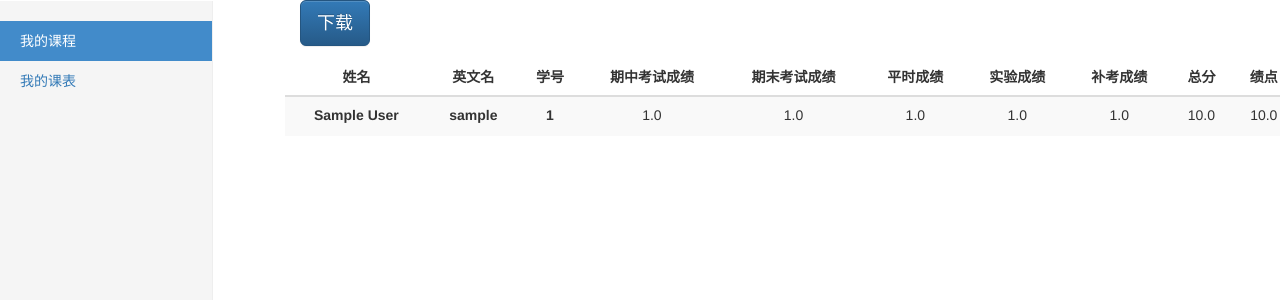
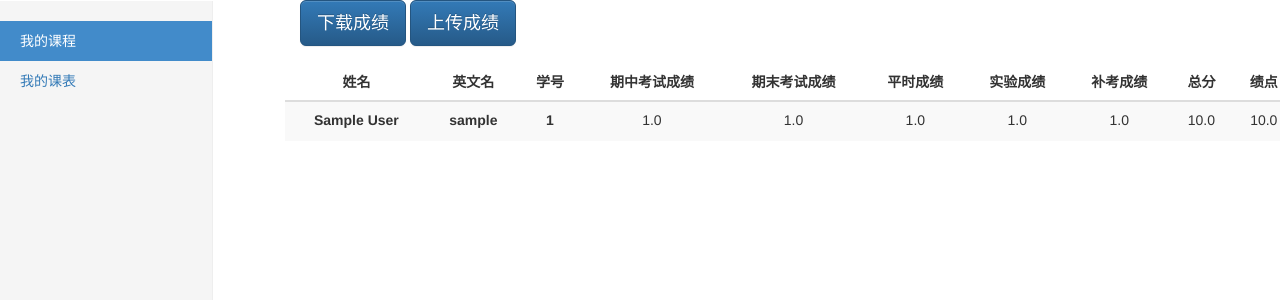
Before and after one commit to zzvscx/pms, a Django app: page /useraccount/course_detail/1/ in a window 1280 px wide. Shown: the part 50-350 px from the top of the page. Run offline with Django 3.2, Linux system fonts and the light colour scheme; a user stored in the database is signed in; tables that the repository leaves empty hold one stand-in row (values such as "Sample post"); some libraries are stand-ins or nearby versions.

Commit message:
上传成绩按钮

```diff
--- a/pms/templates/useraccount/course_detail.html
+++ b/pms/templates/useraccount/course_detail.html
@@ -16,7 +16,11 @@
 {% endblock %}
 
 {% block table %}
-<p><button id='btn_download' style="margin-left:300px;" type="button" class="btn btn-lg btn-primary">下载</button></p>
+<div class="form-group" style="margin-left:300px;" >
+    <button id='btn_download' type="button" class="btn btn-lg btn-primary">下载成绩</button>
+    <input type="file" id="file" />
+    <input class= 'btn btn-lg btn-primary' type="button" id="btn" value="上传成绩" onclick="GetFile();" />
+</div>
 <div class="row">
         <div style="margin-left:300px;" class="table-responsive">
             <table style="width: 100%;margin:auto" class="table table-striped">
@@ -54,7 +58,23 @@
 {% endblock %}
 
 {% block js_extras %}
+<style type="text/css">
+    #file{ display:none;}
+</style>
 <script>
+function GetFile() {
+    $("#file").click();
+    var formData = new FormData();
+    formData.append('file',$('#file').get(0).files[0]);
+    $.ajax({
+        url: '/useraccount/course_detail/{{ pk }}/',
+        type: 'POST',
+        cache: false,
+        data:  formData,
+        processData: false,
+        contentType: false,
+    }).done(function(res){}).fail(function(res){});
+}
 $("#btn_download").click(function(){
     window.location=('/useraccount/course_detail/{{ course.id }}/?download=True');
     });
--- a/pms/useraccount/views.py
+++ b/pms/useraccount/views.py
@@ -6,6 +6,7 @@ from django.http import HttpResponse, HttpResponseRedirect, Http404
 from django.contrib.auth.backends import ModelBackend
 from django.db.models import Q, Sum, Avg, Count
 from django.contrib.auth.decorators import login_required
+from django.views.decorators.csrf import csrf_exempt
 from django.contrib import auth
 from .models import User, UserScore
 from course.models import Course
@@ -104,13 +105,16 @@ def courses(request):
         admin__in=[request.user, ]).order_by('created_at')
     return render(request, 'useraccount/courses.html', locals())
 
-
+@csrf_exempt
 @login_required
 def course_detail(request, pk):
     if not request.user.is_staff:
         raise Http404
     course = Course.objects.get(admin=request.user, pk=pk)
     userscores = UserScore.objects.filter(course=course)
+    if request.method == 'POST':
+        f = request.FILES.get('file')
+
     if request.GET.get('download', False):
         title = [u'姓名', u'英文名', u'学号', '期中考试成绩', u'期末考试成绩',
                  u'平时成绩', u'实验成绩', u'补考成绩', u'总分', u'绩点']
```
